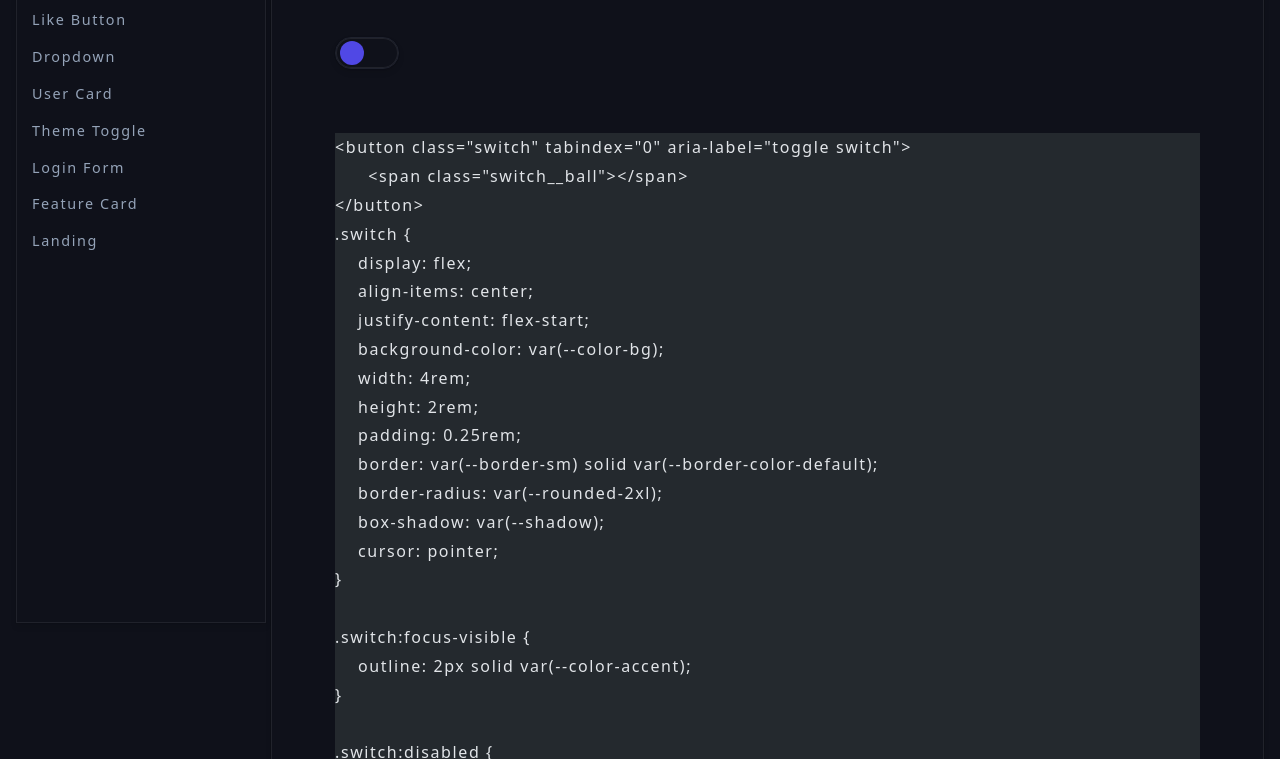
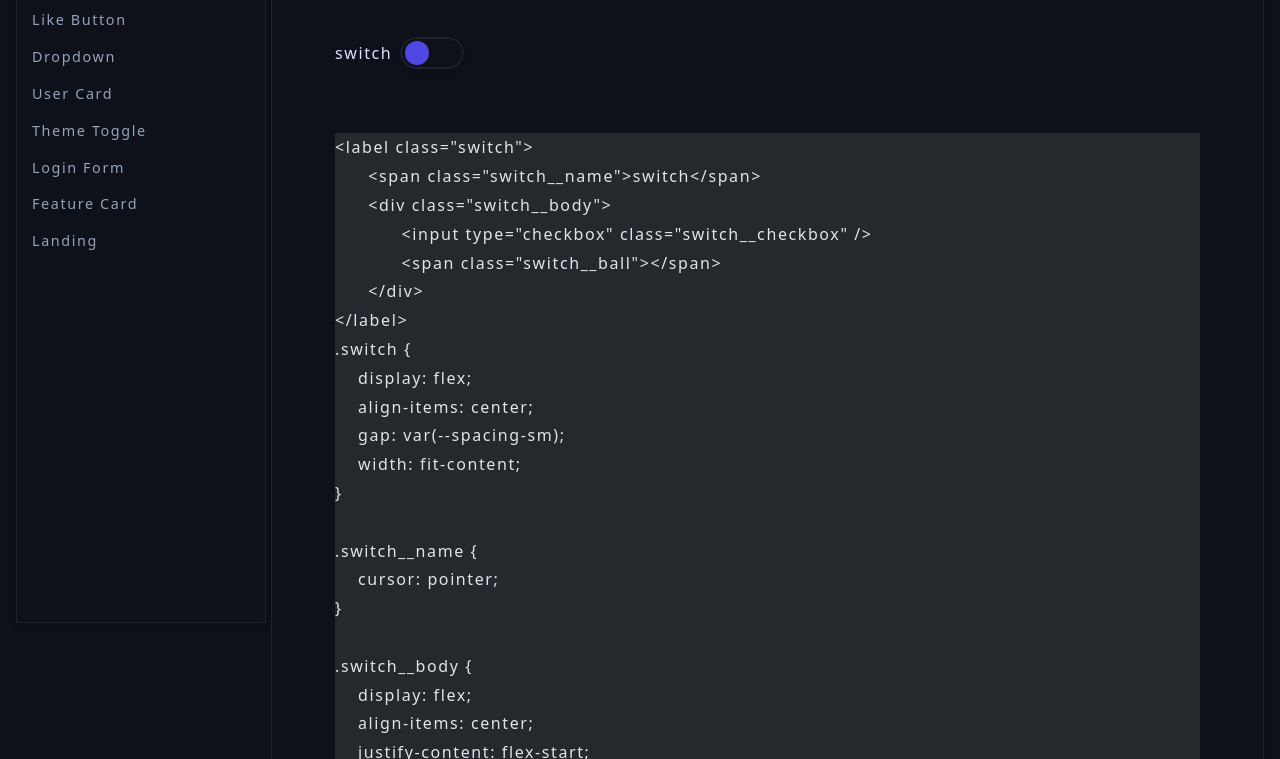
Before and after one commit to DaraghColl/ui-components, an Astro site: page /components/switch in a window 1280 px wide. Shown: the part 193-952 px from the top of the page. Built offline with nearby package versions, Linux system fonts and the light colour scheme; Astro itself is replaced by a stand-in of ours; code samples lack their colours.

Commit message:
refactor: change switch to use checkbox, and remove JS

`````diff
--- a/src/components/ui-components/switch/switch.astro
+++ b/src/components/ui-components/switch/switch.astro
@@ -1,9 +1,24 @@
-<button class="switch" tabindex="0" aria-label="toggle switch">
-	<span class="switch__ball"></span>
-</button>
+<label class="switch">
+	<span class="switch__name">switch</span>
+	<div class="switch__body">
+		<input type="checkbox" class="switch__checkbox" />
+		<span class="switch__ball"></span>
+	</div>
+</label>
 
 <style>
 	.switch {
+		display: flex;
+		align-items: center;
+		gap: var(--spacing-sm);
+		width: fit-content;
+	}
+
+	.switch__name {
+		cursor: pointer;
+	}
+
+	.switch__body {
 		display: flex;
 		align-items: center;
 		justify-content: flex-start;
@@ -17,20 +32,32 @@
 		cursor: pointer;
 	}
 
-	.switch:focus-visible {
+	.switch__body:focus-visible {
 		outline: 2px solid var(--color-accent);
 	}
 
-	.switch:disabled {
+	.switch__body:disabled {
 		background-color: var(--color-font-secondary);
 	}
 
-	.switch:disabled .switch__ball {
+	.switch__body:disabled .switch__ball {
 		background-color: var(--color-font);
 	}
 
-	.switch__on {
+	.switch__body:has(input:checked) {
 		background-color: var(--color-accent-lighten);
+	}
+
+	.switch__checkbox {
+		opacity: 0;
+		width: 0;
+		height: 0;
+	}
+
+	.switch__checkbox:checked + .switch__ball {
+		background-color: var(--color-accent);
+		transform: translateX(1.9rem);
+		transition: var(--transition-short) ease-in;
 	}
 
 	.switch__ball {
@@ -41,18 +68,4 @@
 		border-radius: var(--rounded-full);
 		transition: var(--transition-short) ease-in;
 	}
-
-	.switch__on .switch__ball {
-		background-color: var(--color-accent);
-		transform: translateX(1.9rem);
-		transition: var(--transition-short) ease-in;
-	}
 </style>
-
-<script lang="js">
-	const switchElement = document.querySelector('.switch');
-
-	switchElement.addEventListener('click', () => {
-		switchElement.classList.toggle('switch__on');
-	});
-</script>
--- a/src/content/components/switch.mdx
+++ b/src/content/components/switch.mdx
@@ -14,40 +14,67 @@ import Switch from '@ui-components/switch/switch.astro'
 
 
 ```html title="html"
-<button class="switch" tabindex="0" aria-label="toggle switch">
-	<span class="switch__ball"></span>
-</button>
+<label class="switch">
+	<span class="switch__name">switch</span>
+	<div class="switch__body">
+		<input type="checkbox" class="switch__checkbox" />
+		<span class="switch__ball"></span>
+	</div>
+</label>
 ````
 
 ```css title="css"
 .switch {
     display: flex;
     align-items: center;
+    gap: var(--spacing-sm);
+    width: fit-content;
+}
+
+.switch__name {
+    cursor: pointer;
+}
+
+.switch__body {
+    display: flex;
+    align-items: center;
     justify-content: flex-start;
     background-color: var(--color-bg);
     width: 4rem;
     height: 2rem;
-    padding: 0.25rem;
+    padding: var(--spacing-xs);
     border: var(--border-sm) solid var(--border-color-default);
     border-radius: var(--rounded-2xl);
     box-shadow: var(--shadow);
     cursor: pointer;
 }
 
-.switch:focus-visible {
+.switch__body:focus-visible {
     outline: 2px solid var(--color-accent);
 }
 
-.switch:disabled {
+.switch__body:disabled {
     background-color: var(--color-font-secondary);
 }
 
-.switch:disabled .switch__ball {
+.switch__body:disabled .switch__ball {
     background-color: var(--color-font);
 }
 
-.switch__on {
+.switch__body:has(input:checked) {
     background-color: var(--color-accent-lighten);
+}
+
+.switch__checkbox {
+    opacity: 0;
+    width: 0;
+    height: 0;
+}
+
+.switch__checkbox:checked + .switch__ball {
+    background-color: var(--color-accent);
+    transform: translateX(1.9rem);
+    transition: var(--transition-short) ease-in;
 }
 
 .switch__ball {
@@ -58,18 +85,4 @@ import Switch from '@ui-components/switch/switch.astro'
     border-radius: var(--rounded-full);
     transition: var(--transition-short) ease-in;
 }
-
-.switch__on .switch__ball {
-    background-color: var(--color-accent);
-    transform: translateX(1.9rem);
-    transition: var(--transition-short) ease-in;
-}
-````
-
-```js title="js"
-const switchElement = document.querySelector('.switch');
-
-switchElement.addEventListener('click', () => {
-    switchElement.classList.toggle('switch__on');
-});
 ```
`````
